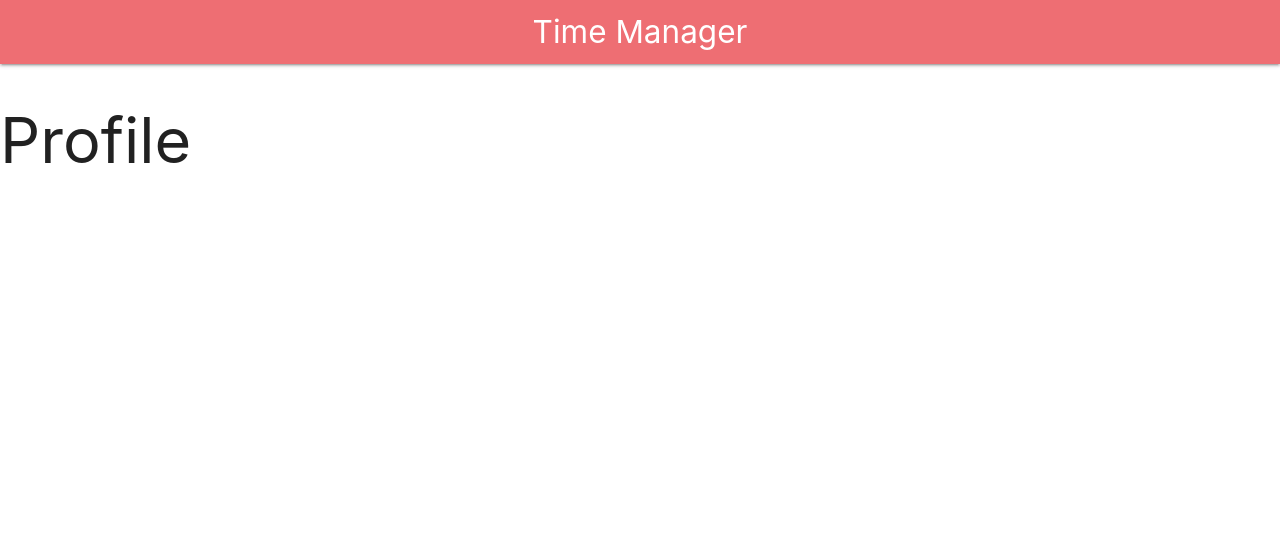
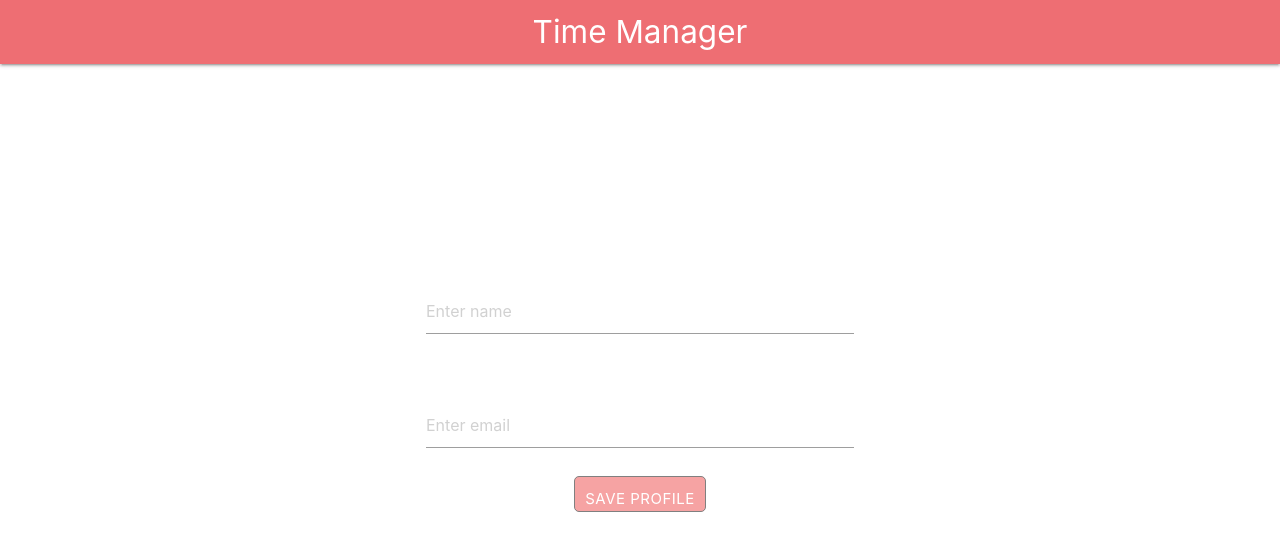
Before and after one commit to FlorentBelle/Time-manager, a Vue app in the folder frontend/: page /users/1 in a window 1280 px wide. Shown: the top 550 px of the page. Built offline with nearby package versions, Linux system fonts and the light colour scheme.

Commit message:
Update Profile.vue

```diff
--- a/frontend/src/components/Profile.vue
+++ b/frontend/src/components/Profile.vue
@@ -1,19 +1,102 @@
 
 <template>
-  <h1>Profile</h1>
+  <div class="container rounded bg-white mt-5 mb-5">
+    <div class="row">
+        <div class="col-md-3 border-right center">
+            <div class="d-flex flex-column align-items-center text-center p-3 py-5"><span class="font-weight-bold ">Edogaru</span><span> </span></div>
+            <div class="d-flex flex-column align-items-center text-center p-3 py-5"><span class="text-black-50">edogaru@mail.com.my</span><span> </span></div>
+        </div>
+        <div class="col-md-5 border-right">
+            <div class="p-3 py-5 edit">
+                <div class="d-flex justify-content-between align-items-center mb-3">
+                    <h4 class="text-right">Edit Profile</h4>
+                </div>
+                <div class="row mt-2">
+                    <div class="col-md-6"><label class="labels">Name: </label><input type="text" class="form-control" placeholder="Enter name" value=""></div>
+                </div>
+                <div class="row mt-3">
+                    <div class="col-md-12"><label class="labels">Email: </label><input type="text" class="form-control" placeholder="Enter email" value=""></div>
+                </div>
+
+                <div class="mt-5 text-center"><button class="btn btn-primary profile-button" type="submit">Save Profile</button></div>
+            </div>
+        </div>
+
+    </div>
+  </div>
 </template>
 
-<script>
+<style scoped>
+* {
+  color: white;
+}
+.edit{
+  margin: auto;
+  width: 50%;
+  padding: 10px;
+  text-align: center;
+}
+body {
+  background: rgb(246, 163, 163)
+}
 
-export default {
-  data: function() {
-       return {
-        }
-    },
-    mounted () {
-    }
+.form-control{
+  font-size: 15px;
 }
-</script>
+.form-control:focus {
+    box-shadow: none;
+    border-color: #f3a1a1
+}
 
-<style scoped>
+.profile-button {
+  background: rgb(246, 163, 163);
+  box-shadow: none;
+  padding: 10px;
+  border: 1px solid gray;
+  border-radius: 5px;
+  font: inherit;
+
+}
+
+.profile-button:hover {
+    background: #f3a1a1;
+    box-shadow: 0 12px 16px 0 rgba(0,0,0,0.24), 0 17px 50px 0 rgba(0,0,0,0.19);
+}
+
+.profile-button:focus {
+    background: #f3a1a1;
+    box-shadow: none
+}
+
+.profile-button:active {
+    background: #f3a1a1;
+    box-shadow: none
+}
+
+.back:hover {
+    color: #f3a1a1;
+    cursor: pointer
+}
+
+.labels {
+    font-size: 25px;
+    display: block;
+
+}
+
+.add-experience:hover {
+    background: #BA68C8;
+    color: #fff;
+    cursor: pointer;
+    border: solid 1px #BA68C8
+}
+.center{
+  margin: auto;
+  width: 50%;
+  padding: 10px;
+  text-align: center;
+  font-size: 25px;
+  font-family: Georgia, serif	;
+
+}
 </style>
```
